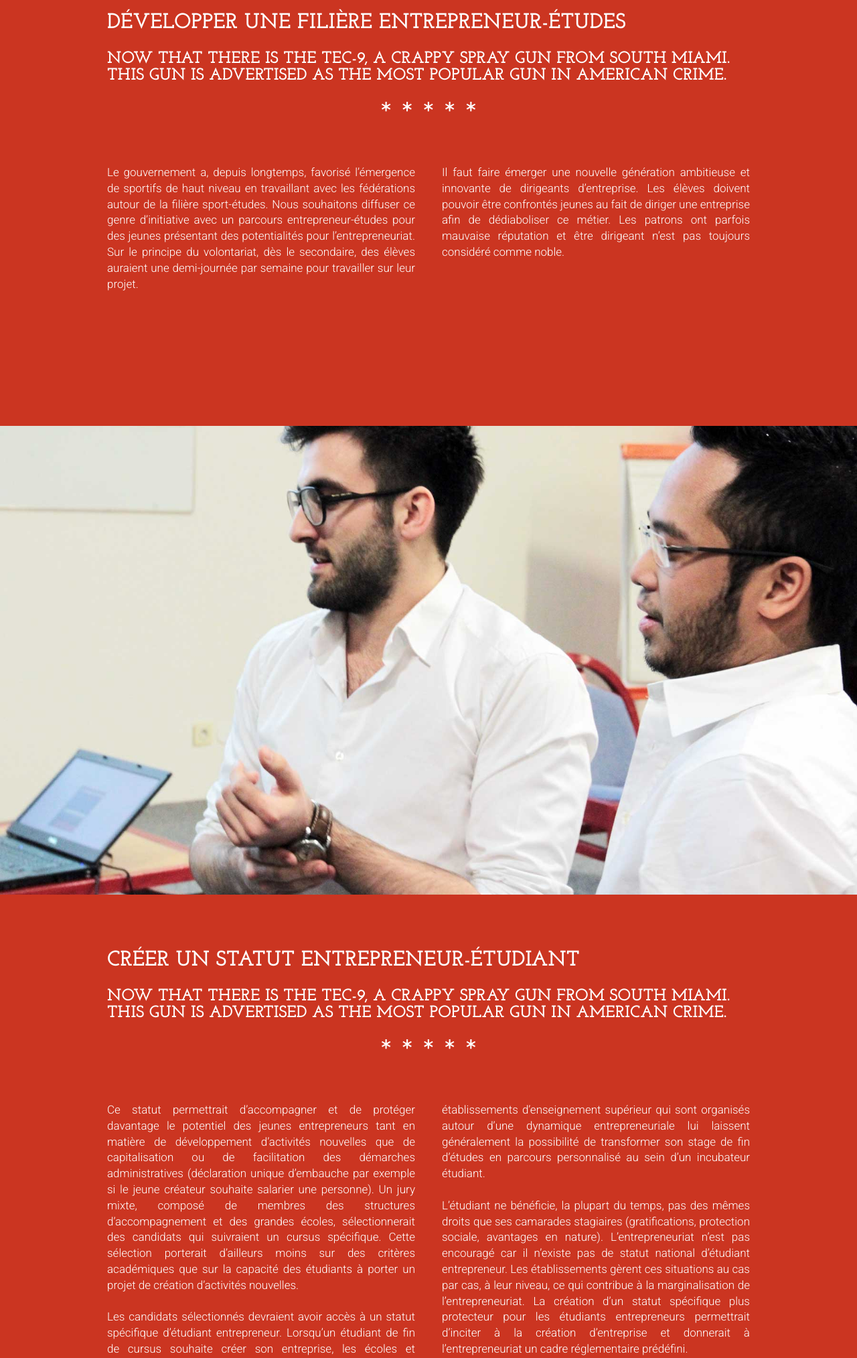
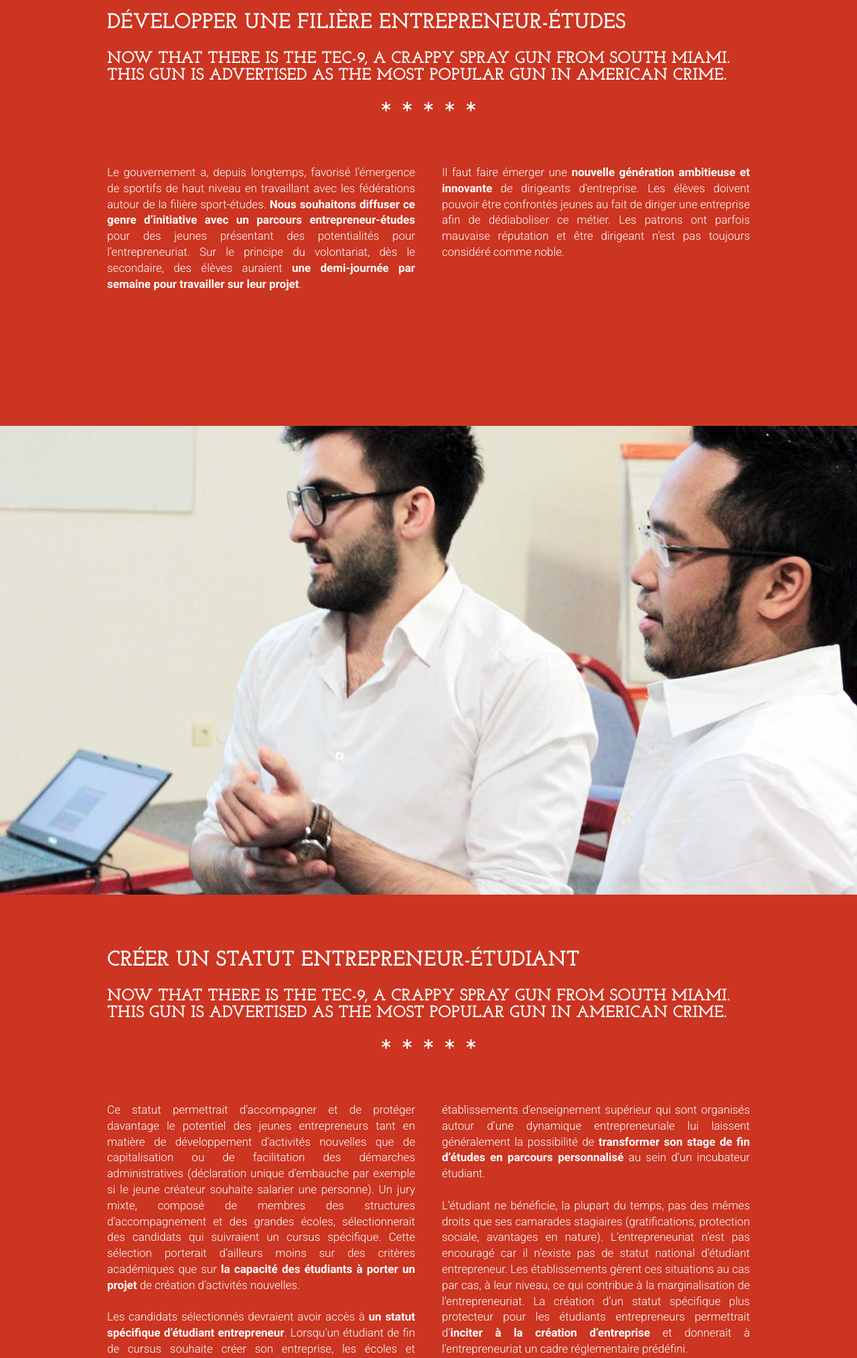
Before and after one commit to Groupe-ESC-Troyes/MixerLesCultures, a PHP site: page / in a window 1280 px wide. Shown: the part 2864-4892 px from the top of the page at 67% size. Run offline with PHP 8.4, Linux system fonts and the light colour scheme; some libraries are stand-ins or nearby versions.

Commit message:
AJout du gras dans le texte + lien dl livre

```diff
--- a/css/style.css
+++ b/css/style.css
@@ -635,7 +635,7 @@ h2 {
 
 /* line 31, ../scss/style.scss */
 strong, th {
-  font-wieght: 700;
+  font-weight: 700;
 }
 
 /* line 34, ../scss/style.scss */
@@ -1232,66 +1232,72 @@ section.valeur:after {
 #home a.download:hover, #home a.download:focus {
   background: #485b53;
 }
+@media (max-width: 767px) {
+  /* line 451, ../scss/style.scss */
+  #home a.download {
+    width: 90%;
+  }
+}
 
-/* line 469, ../scss/style.scss */
+/* line 473, ../scss/style.scss */
 #pourquoi {
   background: #252525;
 }
-/* line 472, ../scss/style.scss */
+/* line 476, ../scss/style.scss */
 #pourquoi h1 span {
   font-weight: 400;
 }
 @media (max-width: 767px) {
-  /* line 472, ../scss/style.scss */
+  /* line 476, ../scss/style.scss */
   #pourquoi h1 span {
     display: block;
   }
 }
 
-/* line 480, ../scss/style.scss */
+/* line 484, ../scss/style.scss */
 #entrepreneur {
   background: #cb3521;
   position: relative;
   overflow: hidden;
 }
-/* line 485, ../scss/style.scss */
+/* line 489, ../scss/style.scss */
 #entrepreneur ul.prop-links div.wrap {
   background: #8e2011;
 }
-/* line 487, ../scss/style.scss */
+/* line 491, ../scss/style.scss */
 #entrepreneur ul.prop-links div.wrap:hover {
   background: #771b0e;
 }
-/* line 491, ../scss/style.scss */
+/* line 495, ../scss/style.scss */
 #entrepreneur ul.prop-links div.wrap:after {
   color: #cb3521;
 }
-/* line 496, ../scss/style.scss */
+/* line 500, ../scss/style.scss */
 #entrepreneur:after {
   content: "1";
 }
 
-/* line 501, ../scss/style.scss */
+/* line 505, ../scss/style.scss */
 #prop1-image > div {
   background-image: url("../img/entrepreneuretudiant.jpg");
 }
 
-/* line 504, ../scss/style.scss */
+/* line 508, ../scss/style.scss */
 #prop2-image > div {
   background-image: url("../img/statut.jpg");
 }
 
-/* line 507, ../scss/style.scss */
+/* line 511, ../scss/style.scss */
 #prop3-image > div {
   background-image: url("../img/pasfait.jpg");
 }
 
-/* line 510, ../scss/style.scss */
+/* line 514, ../scss/style.scss */
 #prop4-image > div {
   background-image: url("../img/labo-entreprises.jpg");
 }
 
-/* line 516, ../scss/style.scss */
+/* line 520, ../scss/style.scss */
 #prop1,
 #prop2,
 #prop3,
@@ -1299,30 +1305,30 @@ section.valeur:after {
   background: #cb3521;
 }
 
-/* line 520, ../scss/style.scss */
+/* line 524, ../scss/style.scss */
 #transversalite {
   background: #2145cb;
   position: relative;
   overflow: hidden;
 }
-/* line 525, ../scss/style.scss */
+/* line 529, ../scss/style.scss */
 #transversalite ul.prop-links div.wrap {
   background: #1331a1;
 }
-/* line 527, ../scss/style.scss */
+/* line 531, ../scss/style.scss */
 #transversalite ul.prop-links div.wrap:hover {
   background: #102a8a;
 }
-/* line 531, ../scss/style.scss */
+/* line 535, ../scss/style.scss */
 #transversalite ul.prop-links div.wrap:after {
   color: #2145cb;
 }
-/* line 536, ../scss/style.scss */
+/* line 540, ../scss/style.scss */
 #transversalite:after {
   content: "2";
 }
 
-/* line 543, ../scss/style.scss */
+/* line 547, ../scss/style.scss */
 #prop5,
 #prop6,
 #prop7,
@@ -1330,50 +1336,50 @@ section.valeur:after {
   background: #2145cb;
 }
 
-/* line 546, ../scss/style.scss */
+/* line 550, ../scss/style.scss */
 #prop5-image > div {
   background-image: url("../img/pasfait.jpg");
 }
 
-/* line 549, ../scss/style.scss */
+/* line 553, ../scss/style.scss */
 #prop6-image > div {
   background-image: url("../img/pasfait.jpg");
 }
 
-/* line 552, ../scss/style.scss */
+/* line 556, ../scss/style.scss */
 #prop7-image > div {
   background-image: url("../img/creativite.jpg");
 }
 
-/* line 555, ../scss/style.scss */
+/* line 559, ../scss/style.scss */
 #prop8-image > div {
   background-image: url("../img/enseignant.jpg");
 }
 
-/* line 559, ../scss/style.scss */
+/* line 563, ../scss/style.scss */
 #ouverture {
   background: #ce2c9a;
   position: relative;
   overflow: hidden;
 }
-/* line 564, ../scss/style.scss */
+/* line 568, ../scss/style.scss */
 #ouverture ul.prop-links div.wrap {
   background: #8b1164;
 }
-/* line 566, ../scss/style.scss */
+/* line 570, ../scss/style.scss */
 #ouverture ul.prop-links div.wrap:hover {
   background: #740e54;
 }
-/* line 570, ../scss/style.scss */
+/* line 574, ../scss/style.scss */
 #ouverture ul.prop-links div.wrap:after {
   color: #ce2c9a;
 }
-/* line 575, ../scss/style.scss */
+/* line 579, ../scss/style.scss */
 #ouverture:after {
   content: "3";
 }
 
-/* line 582, ../scss/style.scss */
+/* line 586, ../scss/style.scss */
 #prop9,
 #prop10,
 #prop11,
@@ -1381,22 +1387,22 @@ section.valeur:after {
   background: #ce2c9a;
 }
 
-/* line 585, ../scss/style.scss */
+/* line 589, ../scss/style.scss */
 #prop9-image > div {
   background-image: url("../img/ouverture.jpg");
 }
 
-/* line 588, ../scss/style.scss */
+/* line 592, ../scss/style.scss */
 #prop10-image > div {
   background-image: url("../img/pasfait.jpg");
 }
 
-/* line 591, ../scss/style.scss */
+/* line 595, ../scss/style.scss */
 #prop11-image > div {
   background-image: url("../img/pasfait.jpg");
 }
 
-/* line 594, ../scss/style.scss */
+/* line 598, ../scss/style.scss */
 #prop12-image > div {
   background-image: url("../img/pasfait.jpg");
 }
--- a/index.php
+++ b/index.php
@@ -185,16 +185,16 @@
 				<p>
 					Le gouvernement a, depuis longtemps, favorisé l’émergence
 					de sportifs de haut niveau en travaillant avec les fédérations
-					autour de la filière sport-études. Nous souhaitons diffuser
-					ce genre d’initiative avec un parcours entrepreneur-études
+					autour de la filière sport-études. <strong>Nous souhaitons diffuser
+					ce genre d’initiative avec un parcours entrepreneur-études</strong>
 					pour des jeunes présentant des potentialités pour l’entrepreneuriat.
 					Sur le principe du volontariat, dès le secondaire,
-					des élèves auraient une demi-journée par semaine pour
-					travailler sur leur projet.
+					des élèves auraient <strong>une demi-journée par semaine pour
+					travailler sur leur projet</strong>.
 				</p>
 				<p>
-					Il faut faire émerger une nouvelle génération ambitieuse
-					et innovante de dirigeants d’entreprise. Les élèves doivent
+					Il faut faire émerger une <strong>nouvelle génération ambitieuse
+					et innovante</strong> de dirigeants d’entreprise. Les élèves doivent
 					pouvoir être confrontés jeunes au fait de diriger une entreprise
 					afin de dédiaboliser ce métier. Les patrons ont parfois
 					mauvaise réputation et être dirigeant n’est pas toujours
@@ -226,17 +226,17 @@
 					membres des structures d’accompagnement et des grandes
 					écoles, sélectionnerait des candidats qui suivraient un cursus
 					spécifique. Cette sélection porterait d’ailleurs moins sur
-					des critères académiques que sur la capacité des étudiants à
-					porter un projet de création d’activités nouvelles.
+					des critères académiques que sur <strong>la capacité des étudiants à
+					porter un projet</strong> de création d’activités nouvelles.
 				</p>
 				<p>
-					Les candidats sélectionnés devraient avoir accès à un statut
-					spécifique d’étudiant entrepreneur. Lorsqu’un étudiant de
+					Les candidats sélectionnés devraient avoir accès à <strong>un statut
+					spécifique d’étudiant entrepreneur</strong>. Lorsqu’un étudiant de
 					fin de cursus souhaite créer son entreprise, les écoles et
 					établissements d’enseignement supérieur qui sont organisés
 					autour d’une dynamique entrepreneuriale lui laissent
-					généralement la possibilité de transformer son stage de fin
-					d’études en parcours personnalisé au sein d’un incubateur
+					généralement la possibilité de <strong>transformer son stage de fin
+					d’études en parcours personnalisé</strong> au sein d’un incubateur
 					étudiant.
 				</p>
 				<p>
@@ -248,7 +248,7 @@
 					au cas par cas, à leur niveau, ce qui contribue à la marginalisation
 					de l’entrepreneuriat. La création d’un statut
 					spécifique plus protecteur pour les étudiants entrepreneurs
-					permettrait d’inciter à la création d’entreprise et donnerait
+					permettrait d’<strong>inciter à la création d’entreprise</strong> et donnerait
 					à l’entrepreneuriat un cadre réglementaire prédéfini.
 				</p>
 			</div>
--- a/scss/style.scss
+++ b/scss/style.scss
@@ -29,7 +29,7 @@ h2{
 	@include font-size(25);
 }
 strong,th {
-	font-wieght: 700;
+	font-weight: 700;
 }
 a,a:active,a:visited{
 	color: inherit;
@@ -464,6 +464,10 @@ section.valeur{
 		&:focus{
 			background: lighten($couleur-texte-corporate, 4);
 		}
+
+		@include breakpoint(mobile){
+			width: 90%;
+		}
 	}
 }
 #pourquoi{
```
